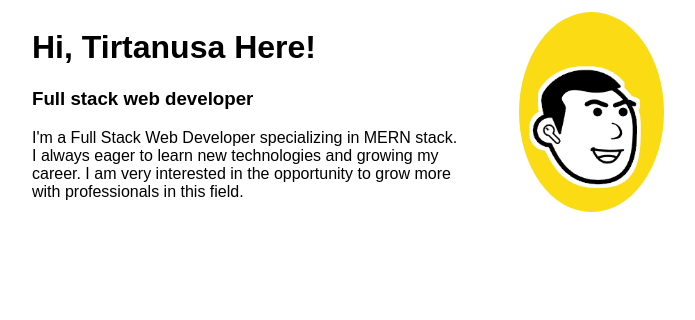
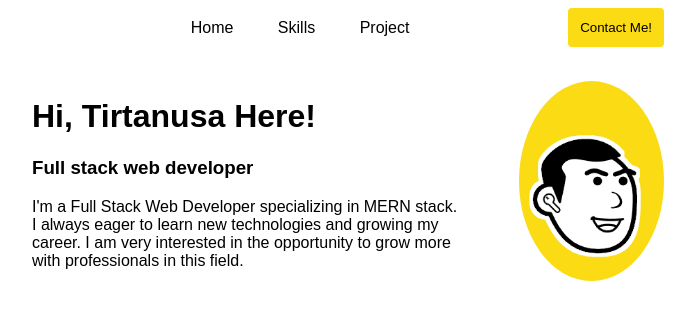
Before and after one commit to tirtanusa/Hands-On-GIT, a plain HTML site: page index.html in a window 1280 px wide. Shown: the whole page, without its empty margins (292-987 px from the left). Drawn offline with Linux system fonts and the light colour scheme; a web font is replaced by a local one.

Commit message:
feat/navbar/adding and styling navbar

```diff
--- a/index.css
+++ b/index.css
@@ -1,8 +1,45 @@
 body {
   font-family: "Funnel Display", sans-serif;
 }
+
 * {
   box-sizing: border-box;
+}
+
+.header {
+  display: flex;
+  width: 50%;
+  margin: 0 auto;
+  align-items: center;
+  margin-bottom: 30px;
+}
+
+.header nav {
+  margin-left: auto;
+}
+
+.header a {
+  margin: 0 20px;
+  text-decoration: none;
+  color: black;
+  font-weight: 500;
+}
+
+.header a:hover {
+  border-bottom: 2px solid black;
+}
+
+.contact-btn {
+  margin-left: auto;
+  background-color: #fbdb14;
+  border: 2px solid transparent;
+  padding: 10px;
+  border-radius: 4px;
+}
+
+.contact-btn:hover {
+  border: 2px solid black;
+  text-shadow: 0.4px 0 0 currentColor;
 }
 
 .profile {
--- a/index.html
+++ b/index.html
@@ -11,6 +11,14 @@
     <title>Website Portofolio Dummy</title>
   </head>
   <body>
+    <div class="header">
+      <nav>
+        <a href="#">Home</a>
+        <a href="#">Skills</a>
+        <a href="#">Project</a>
+      </nav>
+      <button class="contact-btn">Contact Me!</button>
+    </div>
     <div class="profile">
       <div class="profile-desc">
         <h1>Hi, Tirtanusa Here!</h1>
```
